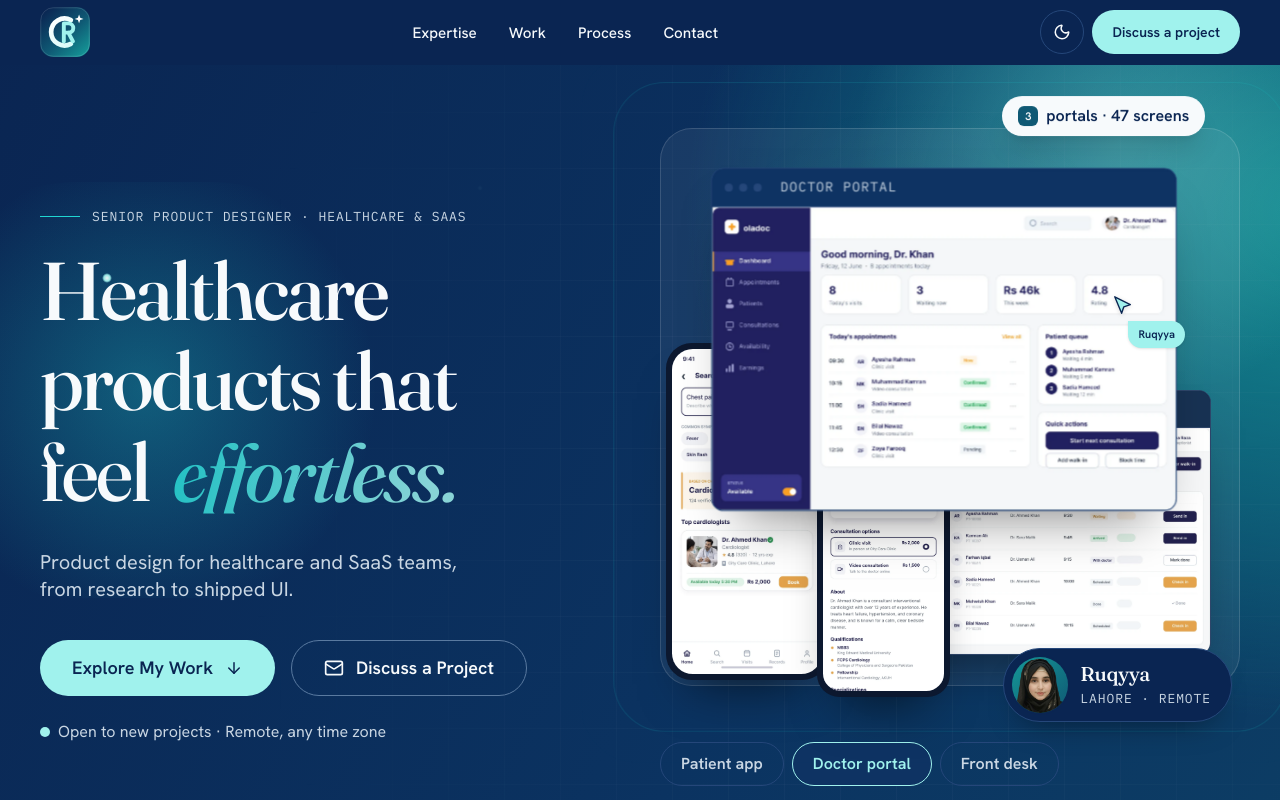
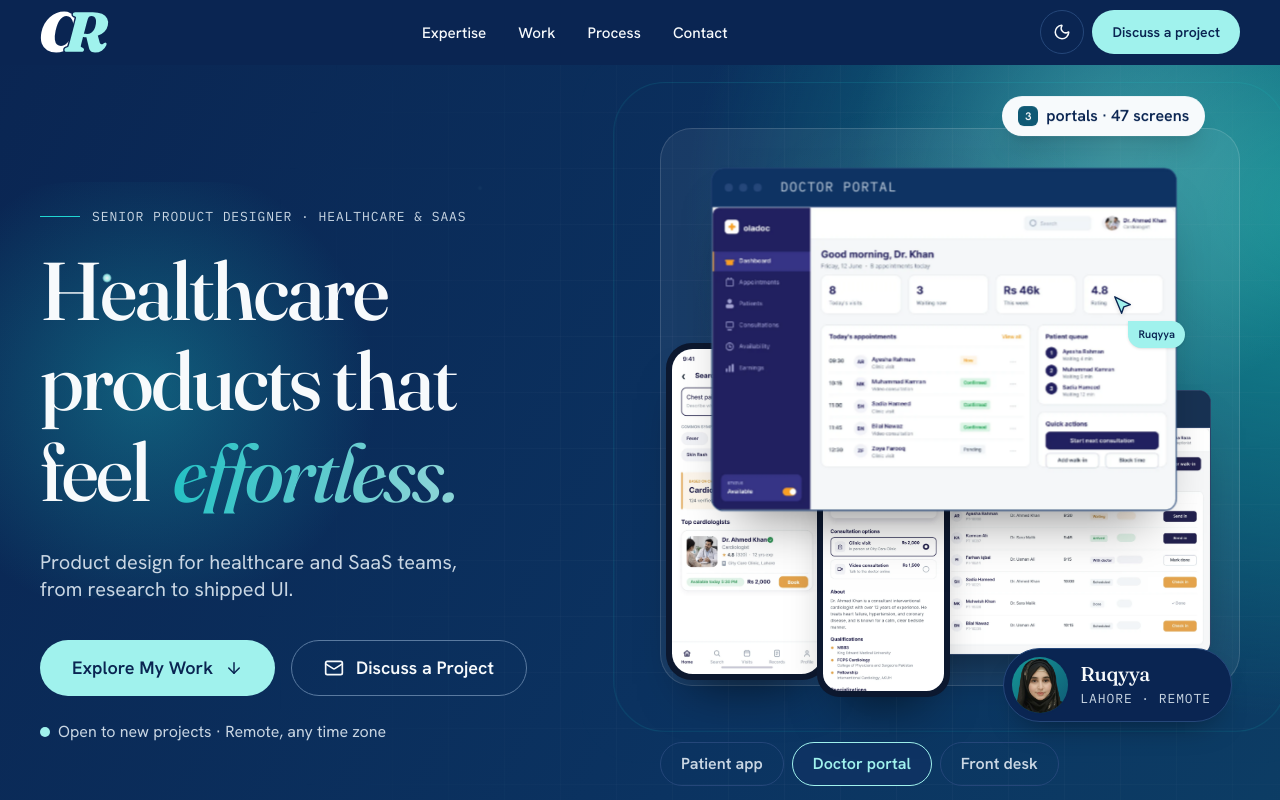
Before and after one commit to Ruqyya/my_portfolio, a React (Vite) app: page / in a window 1280 px wide. Shown: the top 800 px of the page. Built offline with nearby package versions, Linux system fonts and the light colour scheme.

Commit message:
CR ligature logo from Fraunces Italic outlines; logo only

```diff
--- a/src/components/layout/Footer.tsx
+++ b/src/components/layout/Footer.tsx
@@ -5,7 +5,7 @@ export default function Footer() {
     <footer className="surface-deep surface-deep-flat relative z-10 border-t border-line">
       <div className="mx-auto flex max-w-[88rem] flex-col gap-4 px-5 py-10 text-base text-ink-2 md:flex-row md:items-center md:justify-between md:px-10">
         <p>
-          <span className="inline-flex items-center gap-3 align-middle"><LogoMark size={34} /><span className="sr-only">Creative Ruqyya</span><span>Senior Product Designer · Lahore, working worldwide</span></span>
+          <span className="inline-flex items-center gap-3 align-middle"><LogoMark height={28} /><span className="sr-only">Creative Ruqyya</span><span>Senior Product Designer · Lahore, working worldwide</span></span>
         </p>
         <ul className="flex flex-wrap gap-x-6 gap-y-2">
           <li><a className="link-draw py-1" href="https://www.linkedin.com/in/ghulamruqyya/" target="_blank" rel="noreferrer">LinkedIn</a></li>
--- a/src/components/ui/Logo.tsx
+++ b/src/components/ui/Logo.tsx
@@ -1,27 +1,20 @@
 import { useId } from "react";
+import { CR } from "./crGlyphs";
 
-// The mark: "CR" for Creative Ruqyya. A bold C ring cradles the R, and a small spark sits in the C's opening ("creative").
-// Pure SVG on the site gradient, so it scales and recolours without files.
-export function LogoMark({ size = 40, className = "" }: { size?: number; className?: string }) {
+// The mark: "CR" for Creative Ruqyya, set in bold italic Fraunces. The R overlaps the C, and a thin gap cut around the R
+// keeps both letters readable. White C, aqua R. Pure SVG, so it scales without a font file.
+export function LogoMark({ height = 40, className = "" }: { height?: number; className?: string }) {
   const id = useId();
   return (
-    <svg width={size} height={size} viewBox="0 0 64 64" className={className} aria-hidden focusable="false">
+    <svg width={height * CR.aspect} height={height} viewBox={CR.viewBox} className={className} aria-hidden focusable="false">
       <defs>
-        <linearGradient id={`${id}-g`} x1="6" y1="4" x2="58" y2="62" gradientUnits="userSpaceOnUse">
-          <stop offset="0" stopColor="#0a2552" />
-          <stop offset="0.55" stopColor="#0f5974" />
-          <stop offset="1" stopColor="#159797" />
-        </linearGradient>
-        <linearGradient id={`${id}-c`} x1="14" y1="14" x2="44" y2="50" gradientUnits="userSpaceOnUse">
-          <stop offset="0" stopColor="#ffffff" />
-          <stop offset="1" stopColor="#d6fbf8" />
-        </linearGradient>
+        <mask id={`${id}-m`} maskUnits="userSpaceOnUse" x="-500" y="-1700" width="5000" height="1900">
+          <rect x="-500" y="-1700" width="5000" height="1900" fill="#fff" />
+          <path d={CR.r} transform={`translate(${CR.rx} 0)`} fill="#000" stroke="#000" strokeWidth="100" strokeLinejoin="round" />
+        </mask>
       </defs>
-      <rect width="64" height="64" rx="17" fill={`url(#${id}-g)`} />
-      <rect x="1" y="1" width="62" height="62" rx="16" fill="none" stroke="#ffffff" strokeOpacity="0.16" />
-      <path d="M39.5 16.8A17.2 17.2 0 1 0 39.5 47.2" fill="none" stroke={`url(#${id}-c)`} strokeWidth="6" strokeLinecap="round" />
-      <path d="M30.5 44V21h6.2a5.9 5.9 0 0 1 0 11.8h-6.2M36.3 32.8 42.2 44" fill="none" stroke="#a0f2ed" strokeWidth="5" strokeLinecap="round" strokeLinejoin="round" />
-      <path d="M50 9.5l1.5 4.2 4.2 1.5-4.2 1.5L50 20.9l-1.5-4.2-4.2-1.5 4.2-1.5z" fill="#ffffff" />
+      <path d={CR.c} fill="#ffffff" mask={`url(#${id}-m)`} />
+      <path d={CR.r} transform={`translate(${CR.rx} 0)`} fill="#a0f2ed" />
     </svg>
   );
 }
@@ -30,7 +23,7 @@ export function LogoMark({ size = 40, className = "" }: { size?: number; classNa
 export default function Logo({ compact = false }: { compact?: boolean }) {
   return (
     <span className="inline-flex items-center">
-      <LogoMark size={compact ? 50 : 58} />
+      <LogoMark height={compact ? 44 : 52} />
       <span className="sr-only">Creative Ruqyya, home</span>
     </span>
   );
--- /dev/null
+++ b/src/components/ui/crGlyphs.ts
@@ -0,0 +1,9 @@
+// Outlines of the letters C and R from Fraunces Italic (SIL Open Font License), converted to paths so the logo needs no font file.
+// Viewbox values place the interlocked pair; RX is how far the R is pushed over the C.
+export const CR = {
+  c: "M1243-479Q1267-470 1276.50-438.50Q1286-407 1250-345Q1197-228 1106-145Q1015-62 896.50-18Q778 26 641 26Q457 26 322-55.50Q187-137 129-296Q71-455 117-687Q150-853 227-989Q304-1125 413.50-1223.50Q523-1322 654-1375Q785-1428 925-1428Q991-1428 1037-1415Q1083-1402 1114-1384.50Q1145-1367 1167-1354Q1189-1341 1208-1341Q1227-1341 1247.50-1354Q1268-1367 1288.50-1383.50Q1309-1400 1330-1413Q1351-1426 1372-1426Q1404-1426 1424-1407.50Q1444-1389 1443-1356L1424-961Q1423-924 1400.50-907Q1378-890 1346-890Q1283-890 1260-959L1243-1017Q1206-1155 1147-1212.50Q1088-1270 1002-1270Q941-1270 883-1235.50Q825-1201 775-1134Q725-1067 685-969Q645-871 619-745Q577-542 594-423.50Q611-305 669.50-254.50Q728-204 810-204Q862-204 914.50-226.50Q967-249 1019-297.50Q1071-346 1119-422Q1158-461 1186.50-475.50Q1215-490 1243-479",
+  r: "M491-583L600-683Q644-655 694-644Q744-633 804-633Q890-633 955-677Q1020-721 1062-801Q1104-881 1119-989Q1133-1089 1114.50-1150.50Q1096-1212 1056-1241Q1016-1270 964-1270Q904-1270 876.50-1240Q849-1210 832-1159Q824-1135 808.50-1079Q793-1023 773-947Q753-871 730-784Q707-697 684.50-610Q662-523 642-445.50Q622-368 607.50-310Q593-252 587-225Q578-188 586.50-177.50Q595-167 612-158L649-143Q671-130 684-114.50Q697-99 697-75Q697-41 674.50-20.50Q652 0 606 0L85 0Q39 0 22.50-18.50Q6-37 6-65Q6-94 23.50-113Q41-132 63-141L108-155Q129-163 139-178Q149-193 158-221Q164-240 179-295Q194-350 214.50-428Q235-506 258.50-595.50Q282-685 305.50-775Q329-865 349.50-943.50Q370-1022 384-1078Q398-1134 403-1155Q414-1199 414.50-1218Q415-1237 386-1250L346-1263Q325-1273 313-1287.50Q301-1302 301-1324Q301-1358 325.50-1379Q350-1400 393-1400L1011-1400Q1204-1400 1333.50-1343Q1463-1286 1518-1181Q1573-1076 1541-932Q1515-804 1420.50-710Q1326-616 1176-564.50Q1026-513 834-510Q714-508 635-528.50Q556-549 491-583M874-135L777-530L1179-600L1249-348Q1256-322 1267-302.50Q1278-283 1293-272.50Q1308-262 1327-262Q1349-262 1369-275Q1389-288 1411-310Q1421-318 1436.50-322Q1452-326 1465-321Q1489-313 1495.50-289.50Q1502-266 1488-232Q1437-109 1328-39.50Q1219 30 1088 30Q1028 30 985.50 13Q943-4 916-40.50Q889-77 874-135",
+  rx: 930,
+  viewBox: "66.65384615384616 -1480 2446.11623441256 1560",
+  aspect: 1.5680,
+} as const;
```
Also changed, not shown: public/favicon.svg, public/og-image.png, 6 other files (tests, documents, lock files or other folders).
